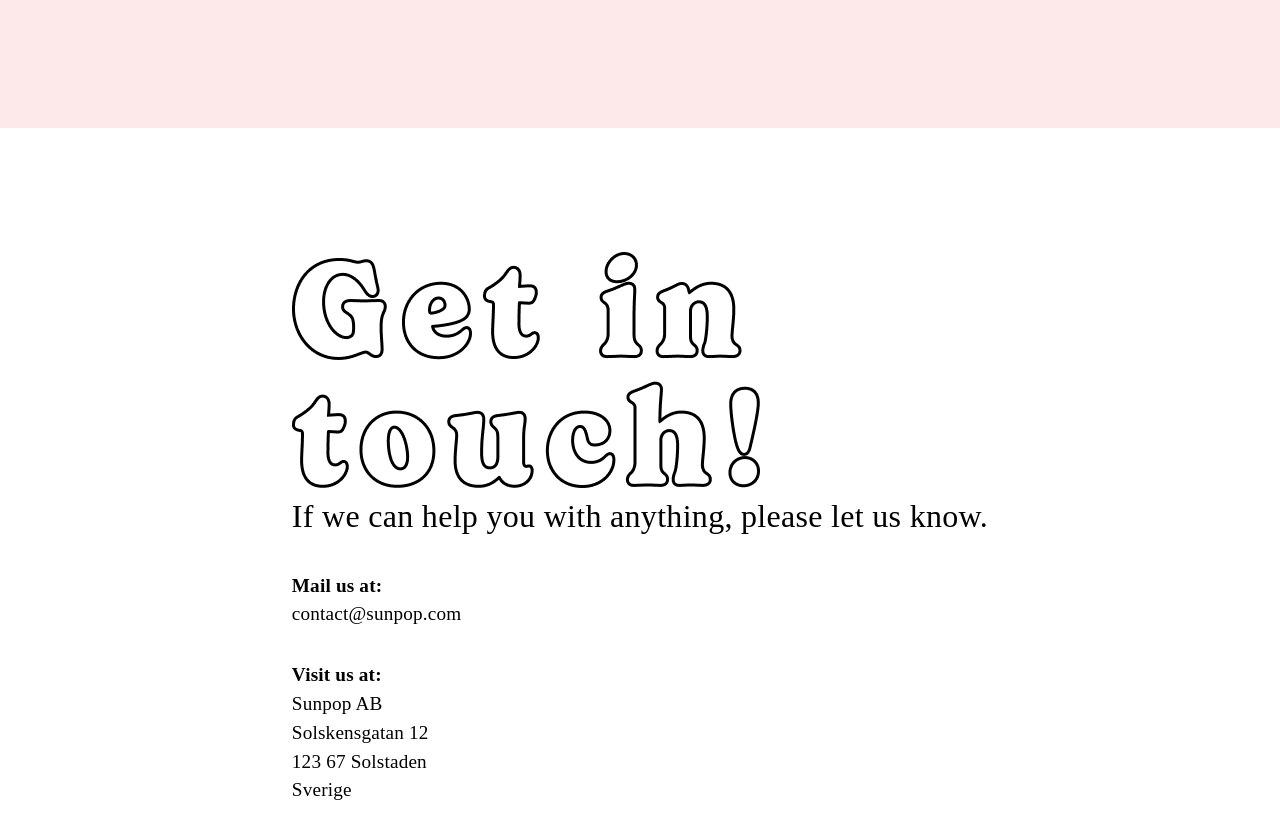
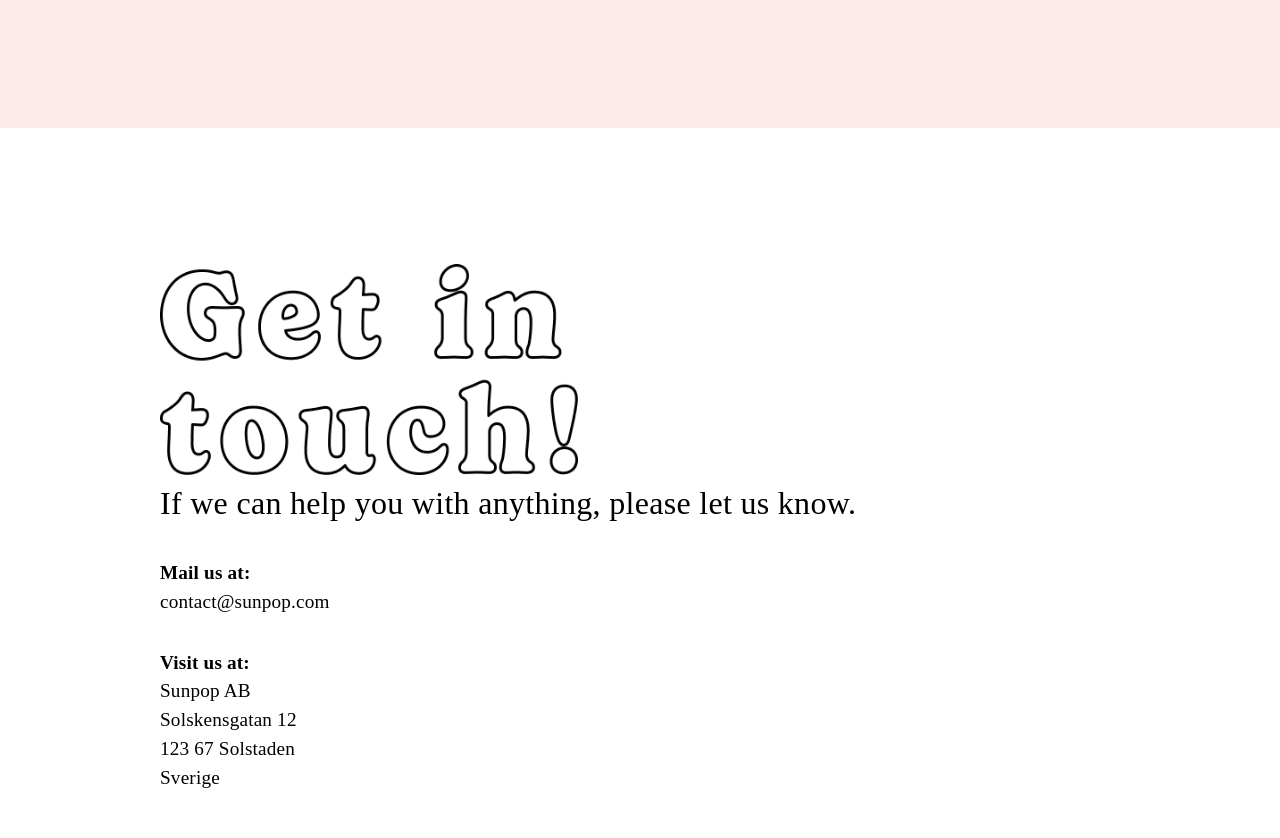
Before and after one commit to moamoa07/sunpop, a React (Vite) app: page / in a window 1280 px wide. Shown: the part 3160-3998 px from the top of the page. Built offline with nearby package versions, Linux system fonts and the light colour scheme; a web font is replaced by a local one.

Commit message:
changed some styling

```diff
--- a/src/components/Contact.tsx
+++ b/src/components/Contact.tsx
@@ -6,14 +6,18 @@ function Contact() {
       sx={{
         height: '100vh',
         // padding: '3rem',
-        // margin: '0 3rem',
+        margin: '0rem 10rem',
         display: 'flex',
-        justifyContent: 'center',
+        // justifyContent: 'center',
         alignItems: 'center',
       }}
     >
       <Box>
-        <img src="./src/assets/images/Getintouch!.png" alt="" />
+        <img
+          src="./src/assets/images/Getintouch!.png"
+          alt=""
+          style={{ width: '60%' }}
+        />
         <Typography
           sx={{
             fontFamily: 'Gelica-regular',
```
